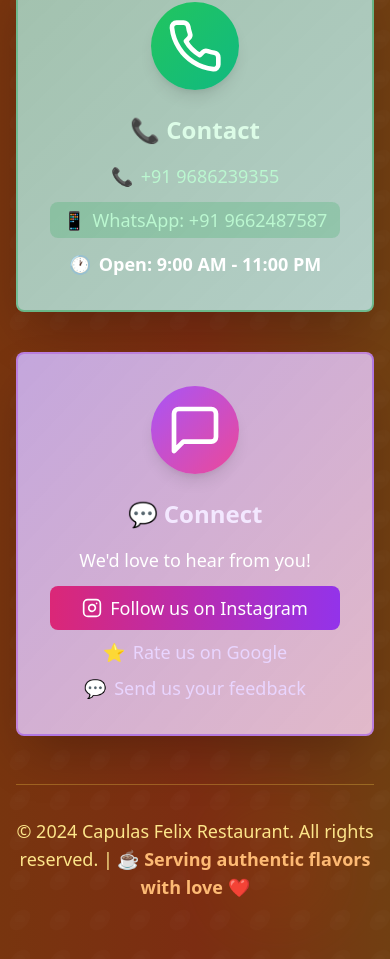
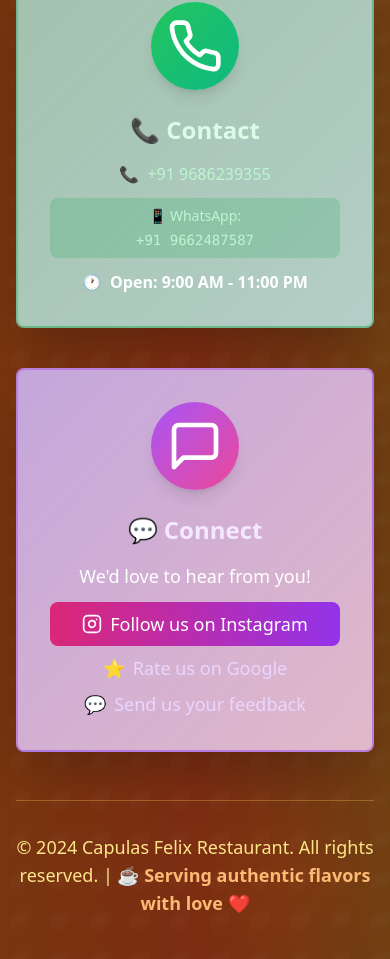
Before and after one commit to NickcommitGit/capulas-felix-qr-code, a React (Vite) app: page /menu in a window 390 px wide. Shown: the part 7507-8466 px from the top of the page. Built offline with nearby package versions, Linux system fonts and the light colour scheme.

Commit message:
Fix: WhatsApp number alignment
Ensure WhatsApp number displays correctly on Android.

```diff
--- a/src/components/MenuFooter.tsx
+++ b/src/components/MenuFooter.tsx
@@ -42,14 +42,21 @@ const MenuFooter = () => {
                 <Phone className="h-14 w-14 text-white" />
               </div>
               <h3 className="text-2xl font-bold mb-4 text-green-100">📞 Contact</h3>
-              <div className="text-green-200 space-y-3 text-lg">
-                <p className="flex items-center justify-center gap-2">
-                  <span>📞</span> +91 9686239355
+              <div className="text-green-200 space-y-3">
+                <p className="flex items-center justify-center gap-2 text-base sm:text-lg">
+                  <span>📞</span>
+                  <span className="break-all sm:break-normal">+91 9686239355</span>
                 </p>
-                <p className="flex items-center justify-center gap-2 bg-green-600/20 px-3 py-1 rounded-lg">
-                  <span>📱</span> WhatsApp: +91 9662487587
-                </p>
-                <p className="flex items-center justify-center gap-2 font-semibold text-white">
+                <div className="bg-green-600/20 px-2 py-2 rounded-lg">
+                  <p className="flex flex-col sm:flex-row items-center justify-center gap-1 sm:gap-2 text-sm sm:text-base">
+                    <span className="flex items-center gap-1">
+                      <span>📱</span>
+                      <span className="font-medium">WhatsApp:</span>
+                    </span>
+                    <span className="break-all sm:break-normal font-mono">+91 9662487587</span>
+                  </p>
+                </div>
+                <p className="flex items-center justify-center gap-2 font-semibold text-white text-base sm:text-lg">
                   <span>🕐</span> Open: 9:00 AM - 11:00 PM
                 </p>
               </div>
```
